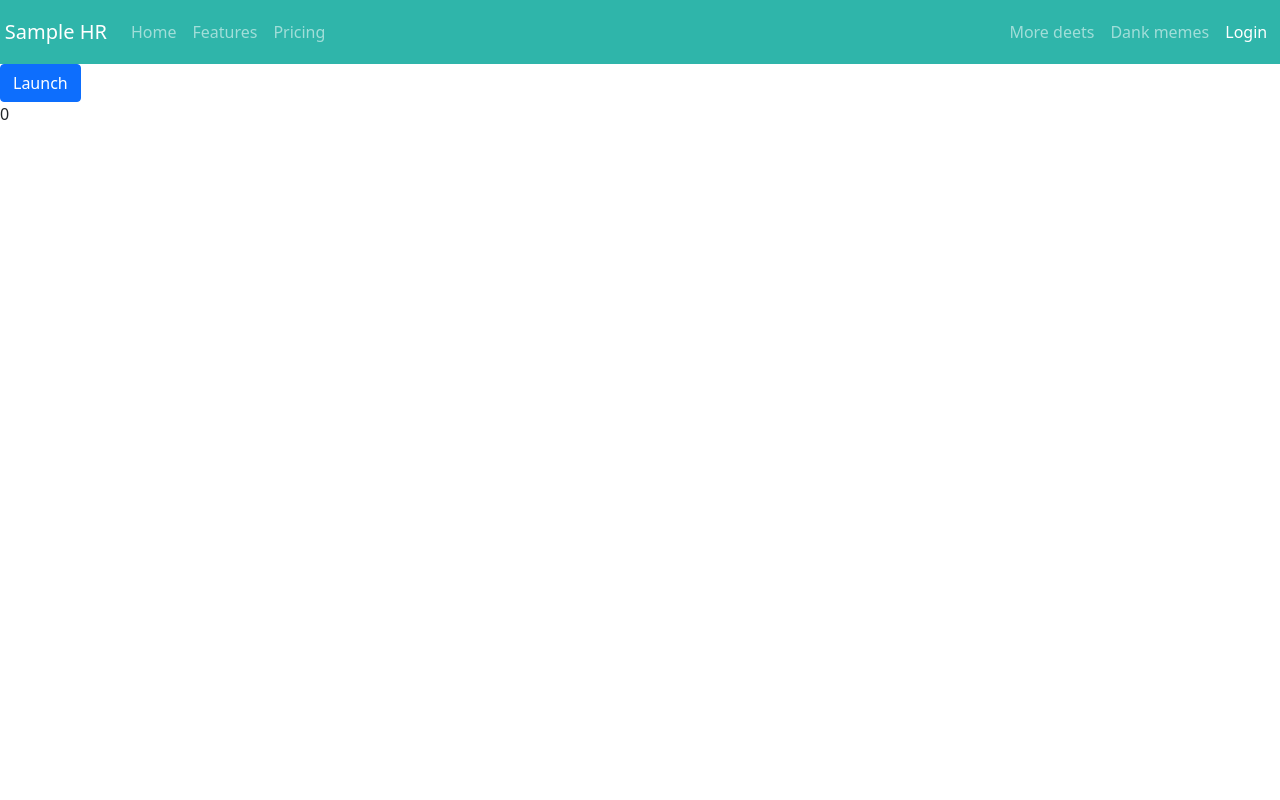
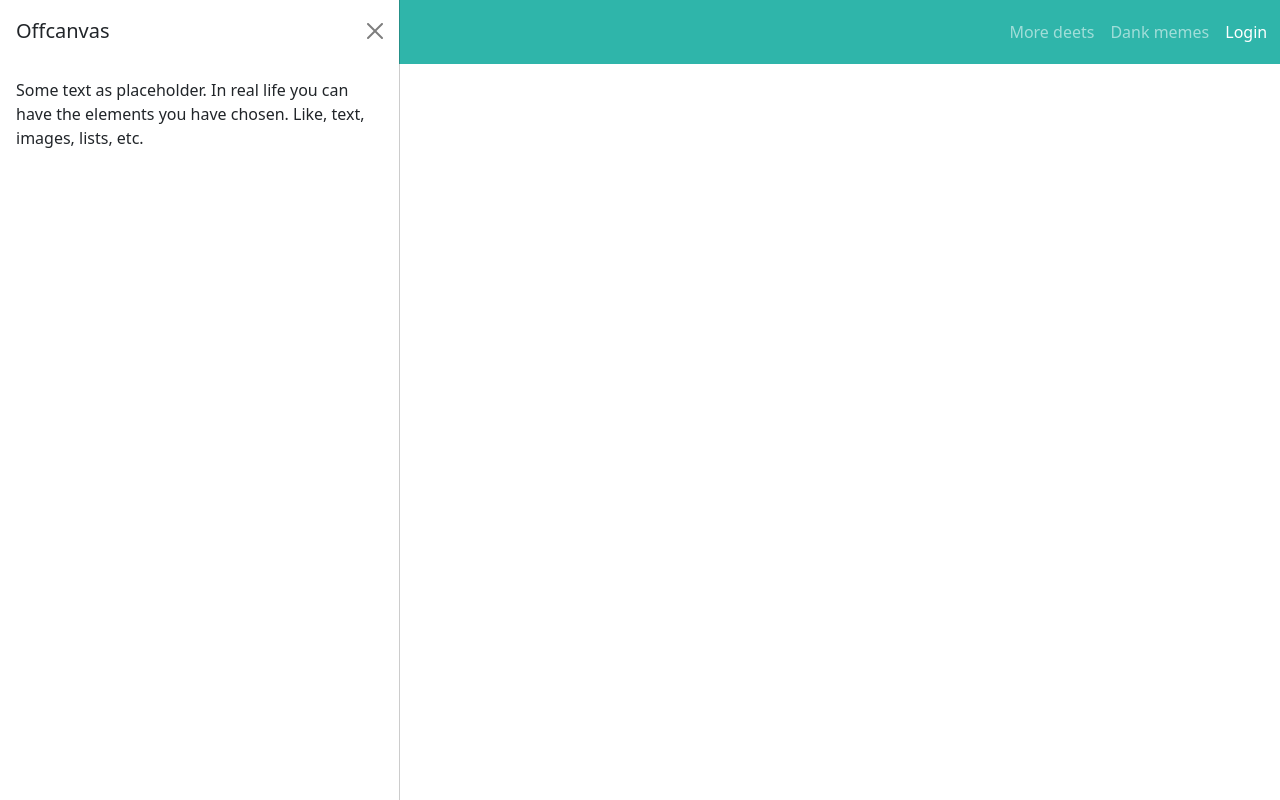
Before and after one commit to comu2e/next-spa, a Next.js app: page /users in a window 1280 px wide. Built offline with nearby package versions, Linux system fonts and the light colour scheme; no server answers.

Commit message:
sidebar をdefault で開かれた状態に変更

```diff
--- a/src/components/_partials/Sidebar.tsx
+++ b/src/components/_partials/Sidebar.tsx
@@ -7,7 +7,7 @@ import {useState} from "react";
  * @constructor
  */
 const Sidebar = () => {
-  const [show, setShow] = useState(false);
+  const [show, setShow] = useState(true);
 
   const handleClose = () => setShow(false);
   const handleShow = () => setShow(true);
```
